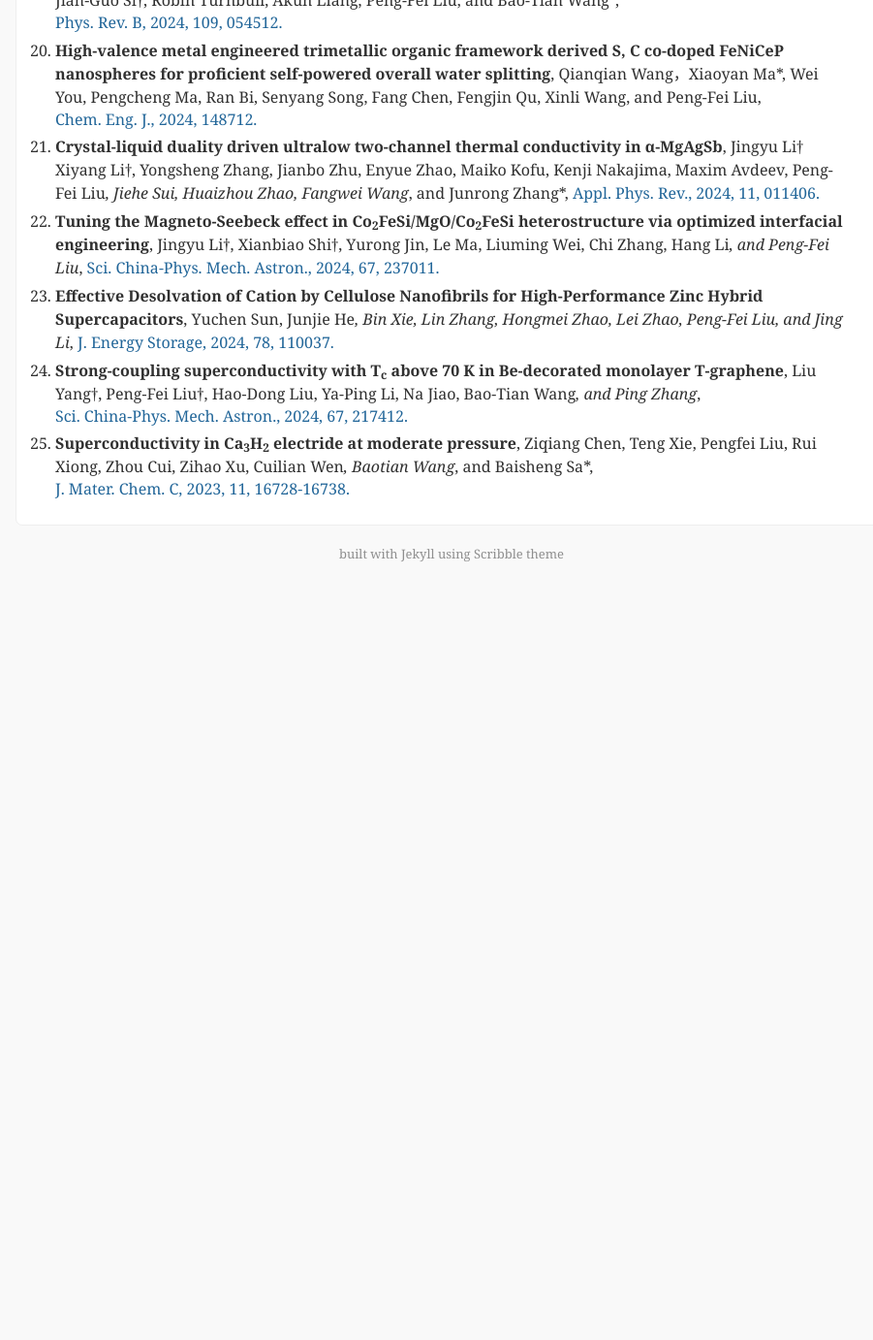
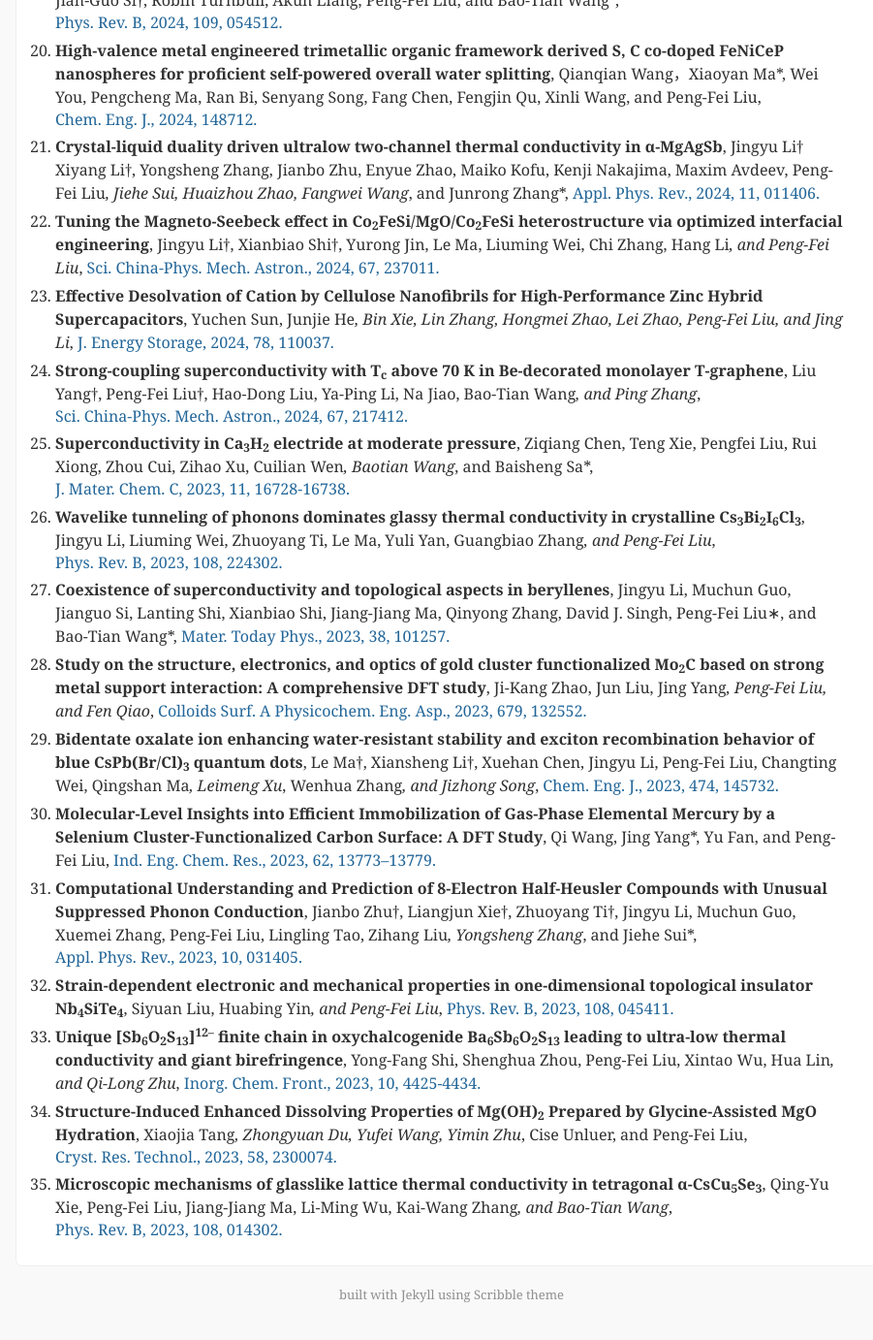
Before and after one commit to comatphys/comatphys.github.io, a Jekyll site: the page built from cv_md/publication.md, in a window 1280 px wide and 1400 px high, scrolled down 1638 px. Shown: the top 1382 px of the window at 97% size, without its empty margins (174-1075 px from the left). Built offline with Jekyll 4.4.1, drawn with Linux system fonts in a browser that asks for light colours; our own code applies the rules of GitHub Pages for plain Markdown files; comment, search, counter and statistics services are not loaded; before the commit the page ends 2274 px from its top, so only the background shows below that.

Commit message:
Update publication.md

```diff
--- a/cv_md/publication.md
+++ b/cv_md/publication.md
@@ -99,3 +99,43 @@ Liu Yang†, Peng-Fei Liu†, Hao-Dong Liu, Ya-Ping Li, Na Jiao, Bao-Tian Wang*,
 1. **Superconductivity in Ca<sub>3</sub>H<sub>2</sub> electride at moderate pressure**,
 Ziqiang Chen, Teng Xie, Pengfei Liu, Rui Xiong, Zhou Cui, Zihao Xu, Cuilian Wen*, Baotian Wang*, and Baisheng Sa*,
 [J. Mater. Chem. C, 2023, 11, 16728-16738.](https://doi.org/10.1039/D3TC01089A)
+
+1. **Wavelike tunneling of phonons dominates glassy thermal conductivity in crystalline Cs<sub>3</sub>Bi<sub>2</sub>I<sub>6</sub>Cl<sub>3</sub>**,
+Jingyu Li, Liuming Wei, Zhuoyang Ti, Le Ma, Yuli Yan, Guangbiao Zhang*, and Peng-Fei Liu*,
+[Phys. Rev. B, 2023, 108, 224302.](https://doi.org/10.1016/j.mtphys.2023.101257)
+
+1. **Coexistence of superconductivity and topological aspects in beryllenes**,
+Jingyu Li, Muchun Guo, Jianguo Si, Lanting Shi, Xianbiao Shi, Jiang-Jiang Ma, Qinyong Zhang, David J. Singh, Peng-Fei Liu∗, and Bao-Tian Wang*,
+[Mater. Today Phys., 2023, 38, 101257.](https://doi.org/10.1016/j.mtphys.2023.101257)
+
+1. **Study on the structure, electronics, and optics of gold cluster functionalized Mo<sub>2</sub>C based on strong metal support interaction: A comprehensive DFT study**,
+Ji-Kang Zhao, Jun Liu, Jing Yang*, Peng-Fei Liu, and Fen Qiao*,
+[Colloids Surf. A Physicochem. Eng. Asp., 2023, 679, 132552.](https://doi.org/10.1016/j.colsurfa.2023.132552)
+
+1. **Bidentate oxalate ion enhancing water-resistant stability and exciton recombination behavior of blue CsPb(Br/Cl)<sub>3</sub> quantum dots**,
+Le Ma†, Xiansheng Li†, Xuehan Chen, Jingyu Li, Peng-Fei Liu, Changting Wei, Qingshan Ma*, Leimeng Xu*, Wenhua Zhang*, and Jizhong Song*,
+[Chem. Eng. J., 2023, 474, 145732.](https://doi.org/10.1016/j.cej.2023.145732)
+
+1. **Molecular-Level Insights into Efficient Immobilization of Gas-Phase Elemental Mercury by a Selenium Cluster-Functionalized Carbon Surface: A DFT Study**,
+Qi Wang, Jing Yang*, Yu Fan, and Peng-Fei Liu,
+[Ind. Eng. Chem. Res., 2023, 62, 13773–13779.](https://doi.org/10.1021/acs.iecr.3c01497)
+
+1. **Computational Understanding and Prediction of 8-Electron Half-Heusler Compounds with Unusual Suppressed Phonon Conduction**,
+Jianbo Zhu†, Liangjun Xie†, Zhuoyang Ti†, Jingyu Li, Muchun Guo, Xuemei Zhang, Peng-Fei Liu, Lingling Tao, Zihang Liu*, Yongsheng Zhang*, and Jiehe Sui*,
+[Appl. Phys. Rev., 2023, 10, 031405.](https://doi.org/10.1039/D2CP02067J)
+
+1. **Strain-dependent electronic and mechanical properties in one-dimensional topological insulator Nb<sub>4</sub>SiTe<sub>4</sub>**,
+Siyuan Liu, Huabing Yin*, and Peng-Fei Liu*,
+[Phys. Rev. B, 2023, 108, 045411.](https://doi.org/10.1103/PhysRevB.108.045411)
+
+1. **Unique [Sb<sub>6</sub>O<sub>2</sub>S<sub>13</sub>]<sup>12–</sup> finite chain in oxychalcogenide Ba<sub>6</sub>Sb<sub>6</sub>O<sub>2</sub>S<sub>13</sub> leading to ultra-low thermal conductivity and giant birefringence**,
+Yong-Fang Shi, Shenghua Zhou, Peng-Fei Liu, Xintao Wu, Hua Lin*, and Qi-Long Zhu*,
+[Inorg. Chem. Front., 2023, 10, 4425-4434.](https://doi.org/10.1039/D3QI00850A)
+
+1. **Structure-Induced Enhanced Dissolving Properties of Mg(OH)<sub>2</sub> Prepared by Glycine-Assisted MgO Hydration**,
+Xiaojia Tang*, Zhongyuan Du, Yufei Wang, Yimin Zhu*, Cise Unluer, and Peng-Fei Liu,
+[Cryst. Res. Technol., 2023, 58, 2300074.](https://doi.org/10.1002/crat.202300074)
+
+1. **Microscopic mechanisms of glasslike lattice thermal conductivity in tetragonal α-CsCu<sub>5</sub>Se<sub>3</sub>**,
+Qing-Yu Xie, Peng-Fei Liu, Jiang-Jiang Ma, Li-Ming Wu, Kai-Wang Zhang*, and Bao-Tian Wang*,
+[Phys. Rev. B, 2023, 108, 014302.](https://doi.org/10.1103/PhysRevB.108.014302)
```
